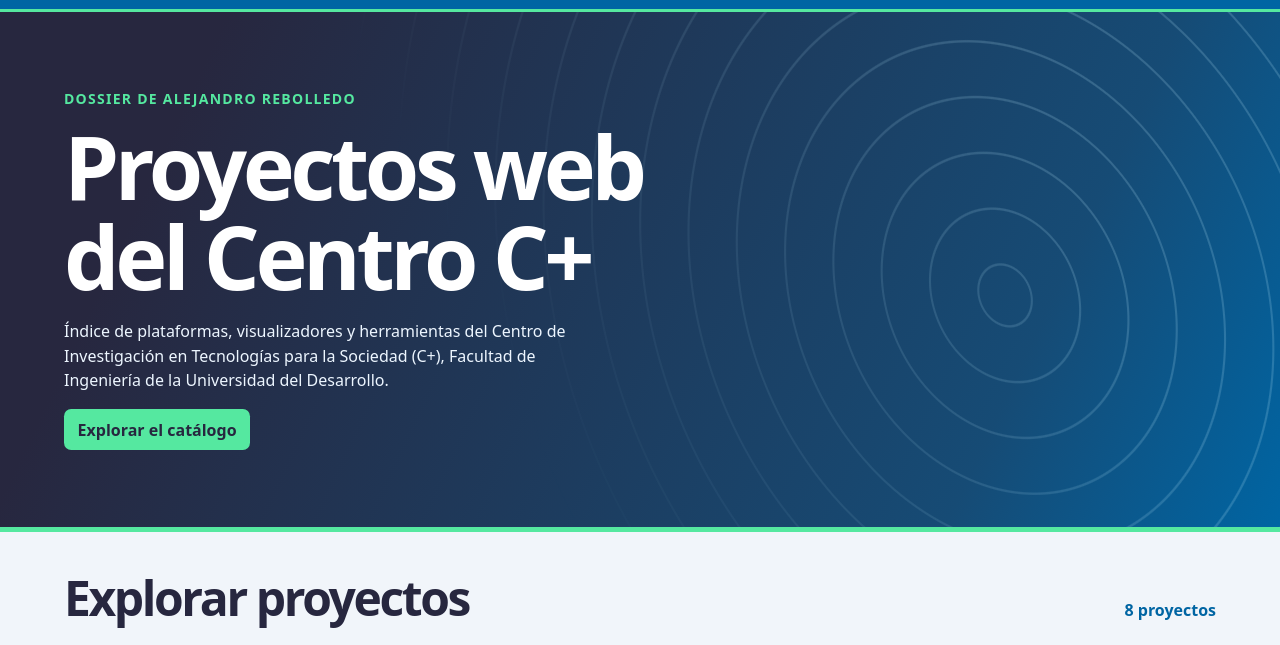
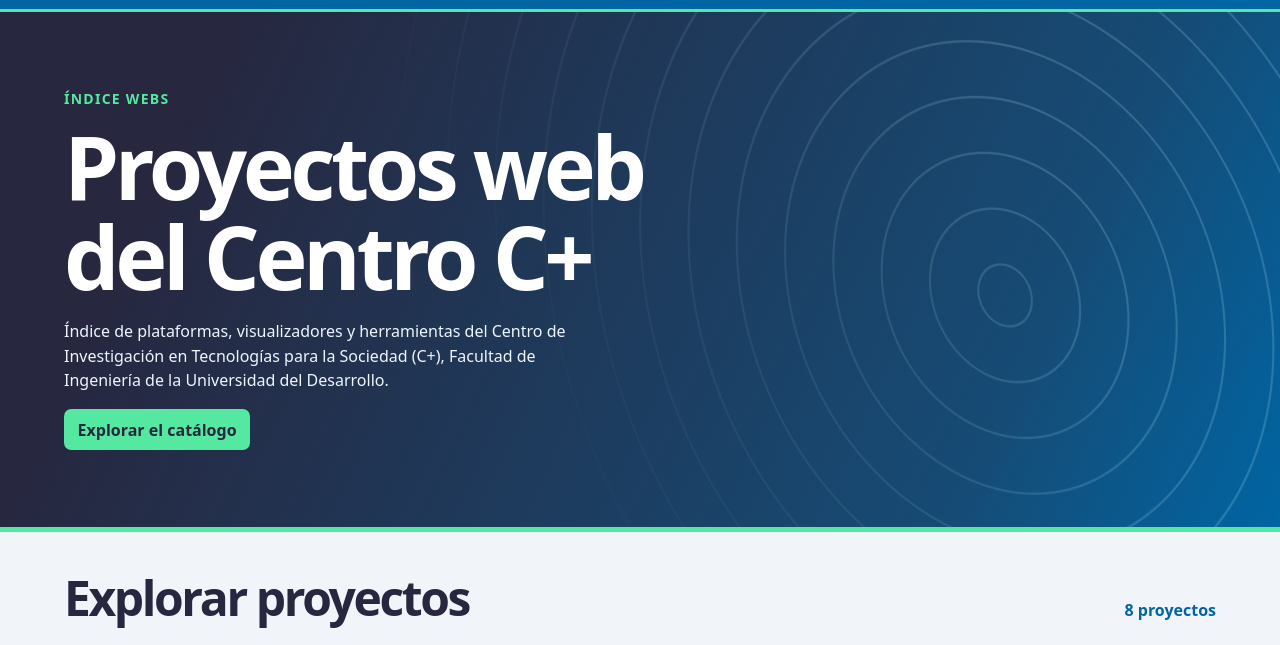
Before and after one commit to cmasudd/dossier-web-cmas, a plain HTML site: page index.html in a window 1280 px wide. Shown: the part 105-750 px from the top of the page. Drawn offline with Linux system fonts and the light colour scheme.

Commit message:
Actualizar el texto de la portada a Índice webs

```diff
--- a/index.html
+++ b/index.html
@@ -12,7 +12,7 @@
 <header class="mast"><a href="https://cmas.udd.cl/" class="brand"><img src="assets/logo-udd-cmas.png" width="695" height="72" alt="Universidad del Desarrollo · Centro de Investigación en Tecnologías para la Sociedad · Facultad de Ingeniería"></a><a href="mailto:arebolledo@udd.cl">Contacto</a></header>
 <main>
 <section class="hero" aria-labelledby="titulo"><div>
-<p class="eyebrow">Dossier de Alejandro Rebolledo</p>
+<p class="eyebrow">Índice webs</p>
 <h1 id="titulo">Proyectos web del Centro C+</h1>
 <p>Índice de plataformas, visualizadores y herramientas del Centro de Investigación en Tecnologías para la Sociedad (C+), Facultad de Ingeniería de la Universidad del Desarrollo.</p>
 <a class="hero-link" href="#proyectos">Explorar el catálogo</a>
```
